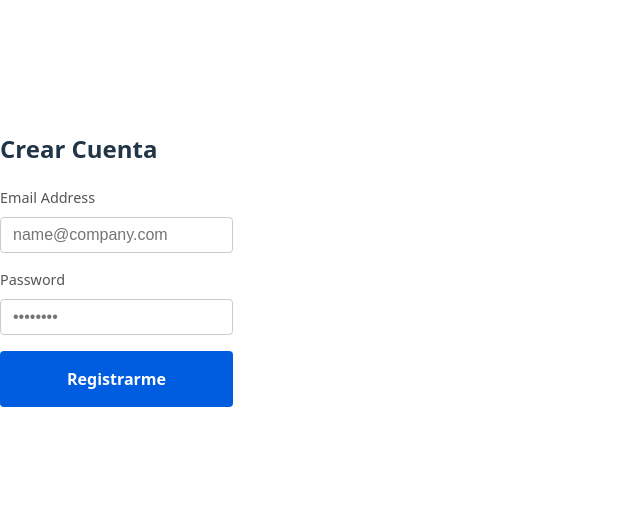
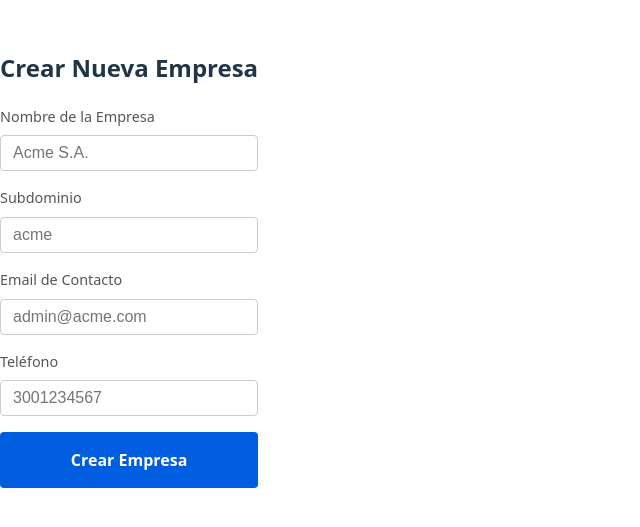
Before and after one commit to josegrego00/cobranzas, a React (Vite) app in the folder client/: page / in a window 1280 px wide. Shown: the part 141-668 px from the top of the page, without its empty margins (0-640 px from the left). Built offline with nearby package versions, Linux system fonts and the light colour scheme.

Commit message:
feat: conectar formulario de registro al endpoint de crear empresa

```diff
--- a/client/src/components/03-organisms/RegisterForm/RegisterForm.jsx
+++ b/client/src/components/03-organisms/RegisterForm/RegisterForm.jsx
@@ -2,20 +2,17 @@ import FormField from "../../02-molecules/FormField/FormField";
 import Button from "../../01-atoms/Button/Button";
 import styles from "./RegisterForm.module.scss";
 
-
 const FIELDS = [
- // { name: "fullName",        label: "Full Name",        type: "text",     placeholder: "John Doe",             icon: "person"  },
- // { name: "businessName",    label: "Business Name",    type: "text",     placeholder: "Acme Corp",            icon: "business"},
-  { name: "email",           label: "Email Address",    type: "email",    placeholder: "name@company.com",     icon: "email"   },
-  { name: "password",        label: "Password",         type: "password", placeholder: "••••••••",             icon: "lock"    },
- // { name: "confirmPassword", label: "Confirm Password", type: "password", placeholder: "••••••••",             icon: "lock"    },
+  { name: "nombreEmpresa", label: "Nombre de la Empresa", type: "text",  placeholder: "Acme S.A." },
+  { name: "subdominio",    label: "Subdominio",           type: "text",  placeholder: "acme" },
+  { name: "emailContacto", label: "Email de Contacto",   type: "email", placeholder: "admin@acme.com" },
+  { name: "telefono",      label: "Teléfono",             type: "text",  placeholder: "3001234567" },
 ];
 
 const RegisterForm = ({ values, onChange, onSubmit, loading }) => {
   return (
     <div className={styles.container}>
-      <h2>Crear Cuenta</h2>
-
+      <h2>Crear Nueva Empresa</h2>
       {FIELDS.map((field) => (
         <FormField
           key={field.name}
@@ -26,9 +23,8 @@ const RegisterForm = ({ values, onChange, onSubmit, loading }) => {
           onChange={(e) => onChange(field.name, e.target.value)}
         />
       ))}
-
       <Button
-        buttonText={loading ? "Cargando..." : "Registrarme"}
+        buttonText={loading ? "Creando..." : "Crear Empresa"}
         onClick={onSubmit}
         full
       />
--- a/client/src/components/04-pages/RegisterPage/RegisterPage.jsx
+++ b/client/src/components/04-pages/RegisterPage/RegisterPage.jsx
@@ -1,14 +1,19 @@
-import React, { useState } from "react";
+import { useState } from "react";
 import RegisterForm from "../../03-organisms/RegisterForm/RegisterForm";
 import useAuth from "../../../hooks/useAuth";
 
 const RegisterPage = () => {
   const [values, setValues] = useState({
-    email: "",
-    password: "",
+    nombreEmpresa: "",
+    subdominio: "",
+    emailContacto: "",
+    telefono: "",
+    plan: "Básico",
+    crearUsuarioAdmin: true,
+    crearDatosIniciales: true,
   });
 
-  const { register, loading } = useAuth(); // toda la lógica aquí
+  const { register, loading } = useAuth();
 
   const handleChange = (fieldName, value) => {
     setValues((prev) => ({ ...prev, [fieldName]: value }));
--- a/client/src/hooks/useAuth.js
+++ b/client/src/hooks/useAuth.js
@@ -8,12 +8,16 @@ const useAuth = () => {
     setLoading(true);
     setError(null);
     try {
-      const response = await fetch(`${import.meta.env.VITE_API_URL}/api/auth/register`, {
+      const response = await fetch(`${import.meta.env.VITE_API_URL}/superadmin/empresas`, {
         method: "POST",
         headers: { "Content-Type": "application/json" },
         body: JSON.stringify(values),
       });
-      if (response.ok) alert("¡Usuario registrado!");
+
+      if (response.ok) {
+        const data = await response.json();
+        alert(`¡Empresa "${data.nombreTenant}" creada con éxito!`);
+      }
     } catch (err) {
       setError(err.message);
     } finally {
```
